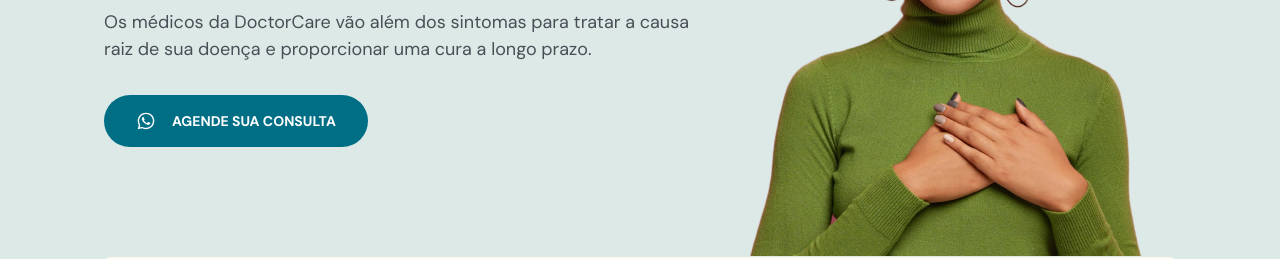
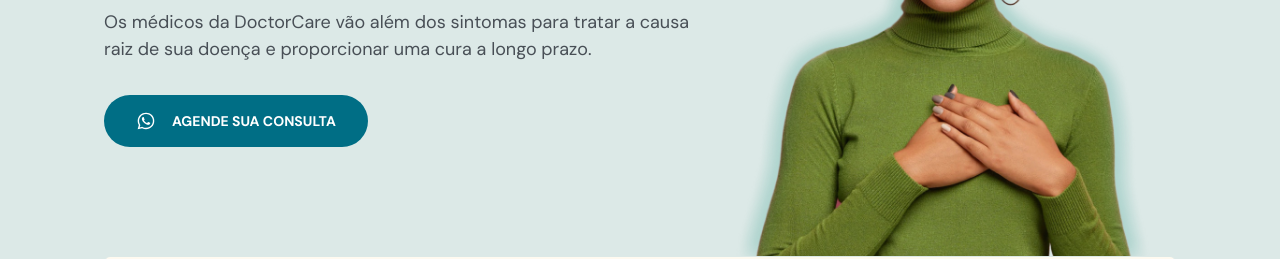
Before and after one commit to LaraAmaral15/doctor-care, a plain HTML site: page index.html in a window 1280 px wide. Shown: the part 363-622 px from the top of the page. Drawn offline with nearby package versions, Linux system fonts and the light colour scheme.

Commit message:
improvement in code

```diff
--- a/index.html
+++ b/index.html
@@ -12,7 +12,7 @@
     <link rel="preconnect" href="https://fonts.googleapis.com" />
     <link rel="preconnect" href="https://fonts.gstatic.com" crossorigin />
     <link href="https://fonts.googleapis.com/css2?family=DM+Sans:wght@400;700&display=swap" rel="stylesheet"/>
-    <link rel="shortcut icon" href="assets/favicon.ico" type="image/x-icon">
+    <link rel="shortcut icon" href="assets/favicon.png" type="image/x-icon">
   </head>
   <body>
     <nav id="navigation">
@@ -168,7 +168,7 @@
         </div>
 
         <div class="col-b">
-          <img src="/assets/mulher-negra-com-moletom-verde-com-as-mãos-no-peito.png" alt="Mulher negra vestindo moletom verde com as duas mãos no peito e sorrindo"/>
+          <img src="assets/mulher-negra.png" alt="Mulher negra vestindo moletom verde com as duas mãos no peito e sorrindo"/>
         </div>
 
         <div class="stats">
--- a/main.js
+++ b/main.js
@@ -31,7 +31,6 @@ function activateMenuAtCurrentSection(section) {
   const sectionTopReachOrPassedTargetLine = targetLine >= sectionTop
 
   //verificar se a base está abaixo da linha alvo
-  //quais dados vou precisar?
 
   //a seção termina onde?
   const sectionEndsAt = sectionTop + sectionHeight
@@ -89,10 +88,3 @@ ScrollReveal({
             #about,
             #about header,
             #about .content`)
-
-
-function sayMyName (name) {
-  console.log(name)
-}
-
-sayMyName("Mayk")
```
Also changed, not shown: assets/favicon.ico (deleted), assets/favicon.png (added), assets/mulher-negra-com-moletom-verde-com-as-mãos-no-peito.png (deleted), assets/mulher-negra.png (added), 1 other file.
